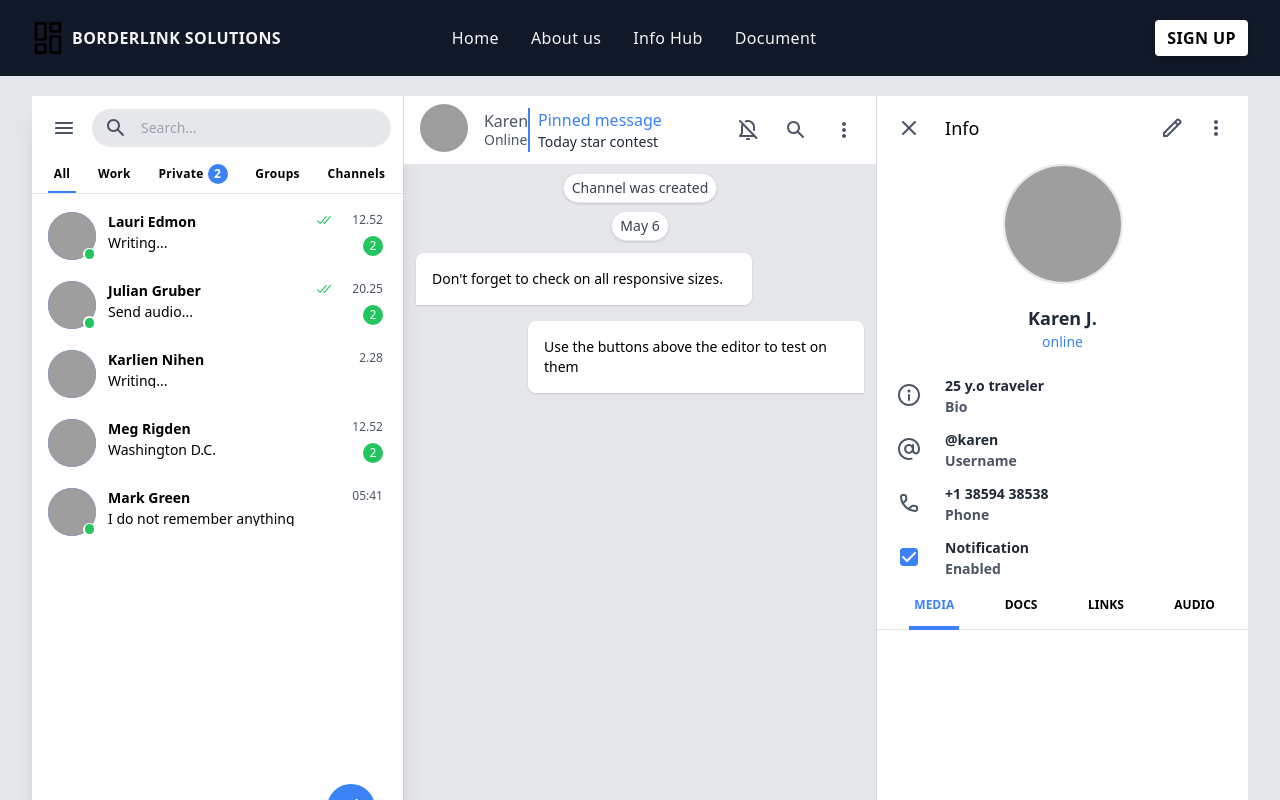
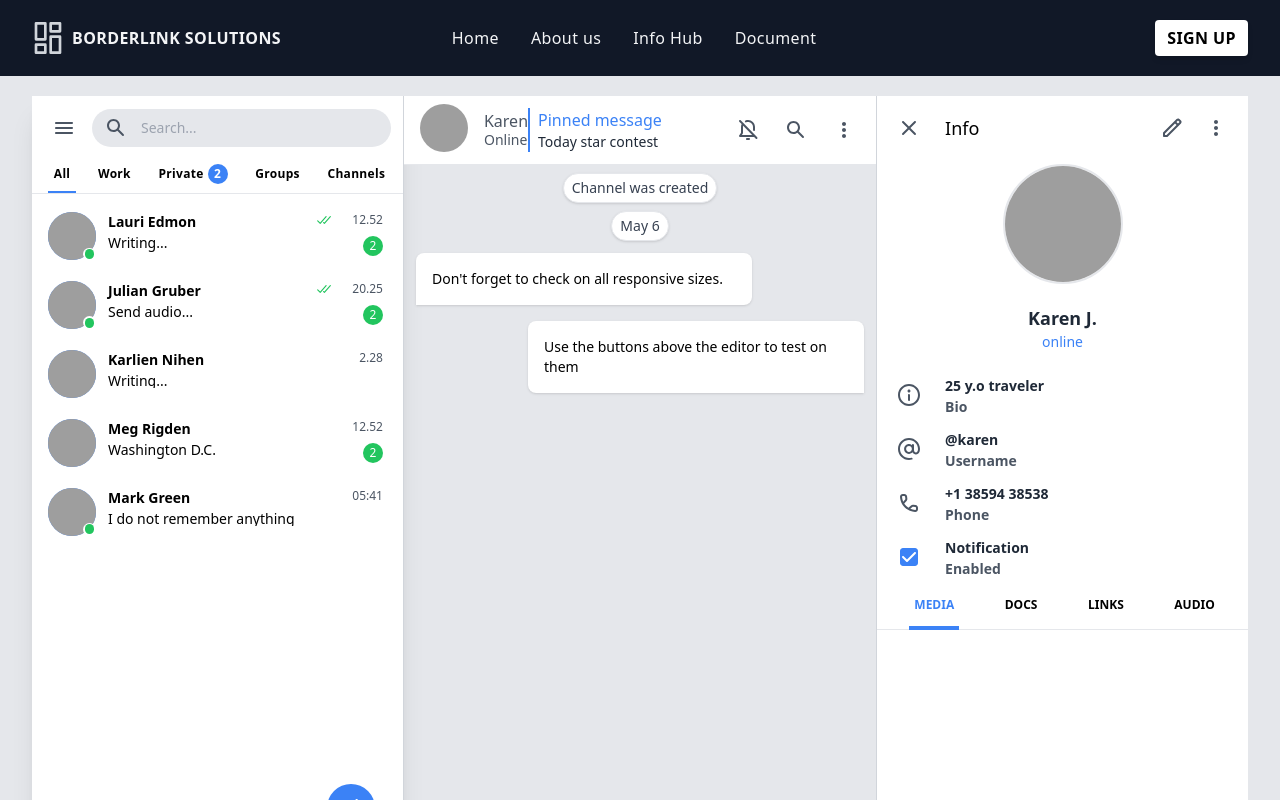
Before and after one commit to dillahmwangi/BorderLink, a React (Vite) app: page /chat in a window 1280 px wide. Built offline with nearby package versions, Linux system fonts and the light colour scheme; grey boxes are pictures that could not be loaded; some icons are missing.

Commit message:
import link

```diff
--- a/src/Components/Navbar.jsx
+++ b/src/Components/Navbar.jsx
@@ -12,7 +12,7 @@ import { Link } from 'react-router-dom';
 
       return (
         <div className="bg-gray-900">
-          <div className="px-4 py-5 mx-auto sm:max-w-xl md:max-w-full lg:max-w-screen-xl md:px-24 lg:px-8">
+          <div className=" px-4 py-5 mx-auto sm:max-w-xl md:max-w-full lg:max-w-screen-xl md:px-24 lg:px-8">
             <div className="relative flex items-center justify-between">
               <Link
                 to="/"
@@ -21,7 +21,7 @@ import { Link } from 'react-router-dom';
                 className="inline-flex items-center"
               >
                 <svg
-                  className="w-8 text-teal-accent-400"
+                  className="w-8 text-gray-300"
                   viewBox="0 0 24 24"
                   strokeLinejoin="round"
                   strokeWidth="2"
@@ -72,7 +72,7 @@ import { Link } from 'react-router-dom';
                 </li>
                 <li>
                   <Link
-                    to="document"
+                    to="/document"
                     aria-label="About us"
                     title="About us"
                     className="font-medium tracking-wide text-gray-100 hover:text-gray-500 transition-colors duration-200 hover:text-teal-accent-400"
```
